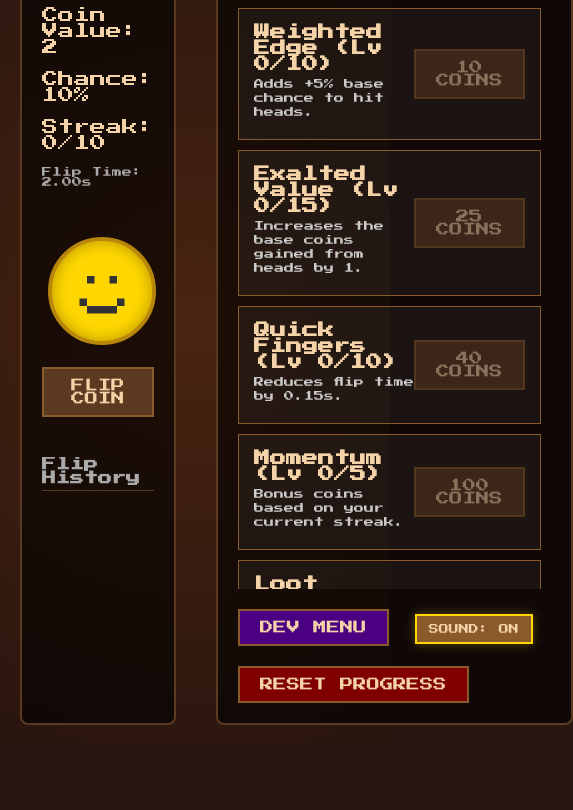
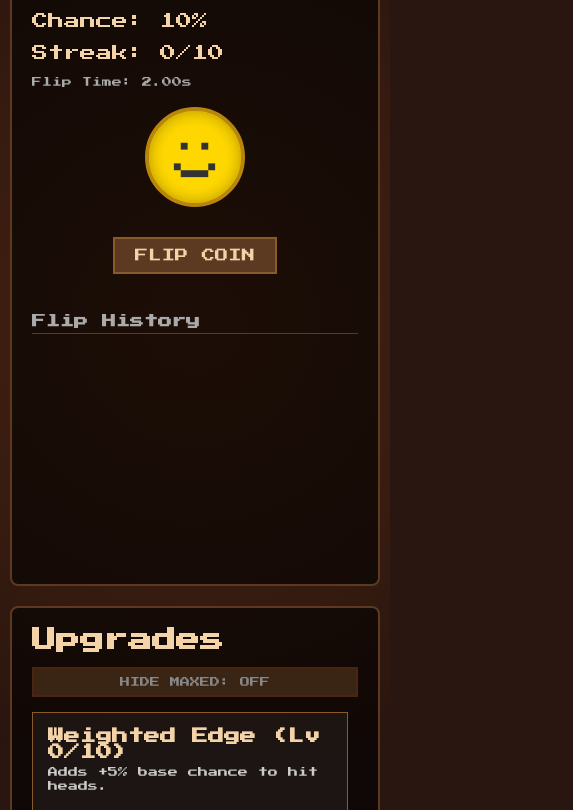
Before and after one commit to LogiOnKick/logi-flips, a plain HTML site: page index.html in a window 390 px wide. Shown: the part 99-909 px from the top of the page, 573 px wide, since content can reach past the window. Before the commit the page ends 844 px from the top, so only its background shows below. Drawn offline with Linux system fonts and the light colour scheme.

Commit message:
Mobile Styling fix.

```diff
--- a/style.css
+++ b/style.css
@@ -10,7 +10,7 @@ body {
     font-family: 'Press Start 2P', cursive;
     color: var(--text-color);
     background-color: var(--tavern-dark);
-    overflow: hidden;
+    overflow: hidden; /* Kept for desktop so it doesn't double scroll */
 }
 
 .tavern-bg {
@@ -207,3 +207,70 @@ button:disabled { opacity: 0.5; cursor: not-allowed; }
 ::-webkit-scrollbar-track { background: rgba(0,0,0,0.2); }
 ::-webkit-scrollbar-thumb { background: #5c3a21; border-radius: 4px; }
 ::-webkit-scrollbar-thumb:hover { background: #8b5a2b; }
+
+
+/* =========================================
+   MOBILE RESPONSIVENESS (Phones & Tablets)
+   ========================================= */
+@media (max-width: 800px) {
+    * {
+        box-sizing: border-box;
+    }
+
+    body {
+        overflow-y: auto;
+        overflow-x: hidden;
+    }
+
+    .game-container {
+        flex-direction: column;
+        height: auto;
+        min-height: 100vh;
+        gap: 20px;
+        padding: 10px;
+    }
+
+    .play-area, .upgrade-area {
+        flex: none;
+        width: 100%;
+    }
+
+    .coin-container {
+        margin-top: 10px;
+        margin-bottom: 20px;
+    }
+
+    .log-container {
+        height: 250px;
+        flex-grow: 0;
+        margin-top: 20px;
+    }
+
+    /* Fix for the Upgrades header and Hide Maxed button */
+    .upgrade-header {
+        flex-direction: column;
+        align-items: flex-start;
+        gap: 15px;
+    }
+
+    .upgrade-header .toggle-btn {
+        width: 100%;
+        text-align: center;
+    }
+
+    .upgrade-item {
+        flex-direction: column;
+        align-items: flex-start;
+        gap: 15px;
+    }
+
+    .upgrade-item button {
+        width: 100%;
+        padding: 15px;
+    }
+
+    .modal {
+        width: 90%;
+        padding: 20px;
+    }
+}
```
